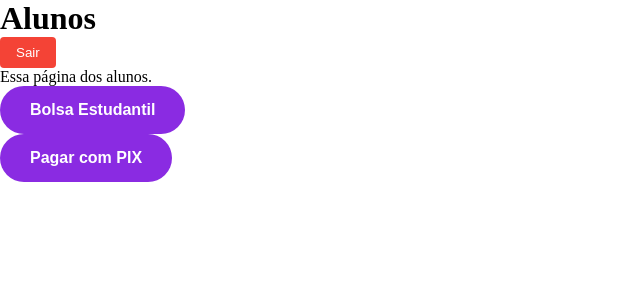
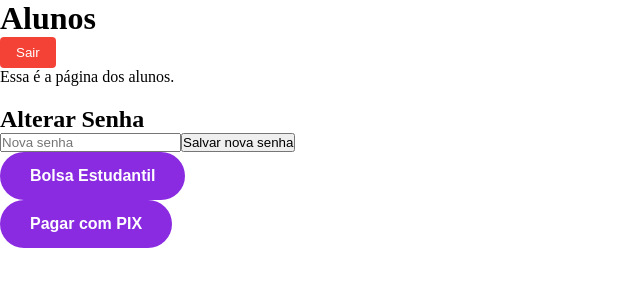
Before and after one commit to GabrielInacio07/OrganizaBus, a Next.js app: page /rotas/aluno in a window 1280 px wide. Shown: the top 300 px of the page, without its empty margins (0-640 px from the left). Built offline with nearby package versions, Linux system fonts and the light colour scheme.

Commit message:
Funcionalidade de alterar a senha do aluno por ele mesmo

```diff
--- /dev/null
+++ b/src/app/api/alterarSenha/route.js
@@ -0,0 +1,23 @@
+import { PrismaClient } from '@prisma/client';
+
+const prisma = new PrismaClient();
+
+export async function PUT(req) {
+  try {
+    const { email, novaSenha } = await req.json();
+
+    if (!email || !novaSenha) {
+      return new Response(JSON.stringify({ erro: 'Dados incompletos' }), { status: 400 });
+    }
+
+    const aluno = await prisma.aluno.update({
+      where: { email },
+      data: { senha: novaSenha },
+    });
+
+    return new Response(JSON.stringify({ mensagem: 'Senha atualizada com sucesso', aluno }), { status: 200 });
+  } catch (error) {
+    console.error("Erro ao atualizar senha:", error);
+    return new Response(JSON.stringify({ erro: 'Erro interno ao atualizar senha' }), { status: 500 });
+  }
+}
--- a/src/app/rotas/aluno/page.js
+++ b/src/app/rotas/aluno/page.js
@@ -1,22 +1,52 @@
 'use client'
-import { BotaoSair } from "@/components/botaoSair"
-import CheckoutAuxilio from "@/components/checkoutAuxilio"
-import CheckoutPagar from "@/components/checkoutPagar"
-import { UserService } from "@/services/user.service"
-import { useRouter } from "next/navigation"
+import { useState } from "react";
+import { useRouter } from "next/navigation";
+import { BotaoSair } from "@/components/botaoSair";
+import CheckoutAuxilio from "@/components/checkoutAuxilio";
+import CheckoutPagar from "@/components/checkoutPagar";
+import { UserService } from "@/services/user.service";
+
 export default function Alunos() {
-    const router = useRouter()
+  const router = useRouter();
+  const [novaSenha, setNovaSenha] = useState('');
+  const [mensagem, setMensagem] = useState('');
+  const user = UserService.getCurrentUser();
+
   const handleLogout = () => {
-        UserService.logout()
-        router.push('/rotas/login')
+    UserService.logout();
+    router.push('/rotas/login');
+  };
+
+  const handleAlterarSenha = async () => {
+    try {
+      await UserService.alterarSenha(user.email, novaSenha);
+      setMensagem('Senha alterada com sucesso!');
+      setNovaSenha('');
+    } catch (error) {
+      setMensagem(error.message);
     }
+  };
+
   return (
     <div>
       <h1>Alunos</h1>
       <BotaoSair onClick={handleLogout} />
-            <p>Essa página dos alunos.</p>
-            <CheckoutAuxilio  title='Bolsa-Estudantil' price= {280} quantity={1} />
-            <CheckoutPagar title='Pagamento do Aluno' price= {220} quantity={1}/>
+      <p>Essa é a página dos alunos.</p>
+
+      <div style={{ marginTop: 20 }}>
+        <h2>Alterar Senha</h2>
+        <input
+          type="password"
+          placeholder="Nova senha"
+          value={novaSenha}
+          onChange={(e) => setNovaSenha(e.target.value)}
+        />
+        <button onClick={handleAlterarSenha}>Salvar nova senha</button>
+        {mensagem && <p>{mensagem}</p>}
       </div>
-    )
+
+      <CheckoutAuxilio title='Bolsa-Estudantil' price={280} quantity={1} />
+      <CheckoutPagar title='Pagamento do Aluno' price={220} quantity={1} />
+    </div>
+  );
 }
--- a/src/services/user.service.js
+++ b/src/services/user.service.js
@@ -143,6 +143,21 @@ async removerAluno(id) {
   } catch {
     return { ok: true }; // fallback seguro
   }
+},
+
+async alterarSenha(email, novaSenha) {
+  const res = await fetch('/api/alterarSenha', {
+    method: 'PUT',
+    headers: { 'Content-Type': 'application/json' },
+    body: JSON.stringify({ email, novaSenha }),
+  });
+
+  if (!res.ok) {
+    const erro = await res.json().catch(() => ({}));
+    throw new Error(erro?.erro || 'Erro ao alterar senha');
+  }
+
+  return res.json();
 }
 
 
```
Lines whose indentation alone changed are shown as unchanged.
